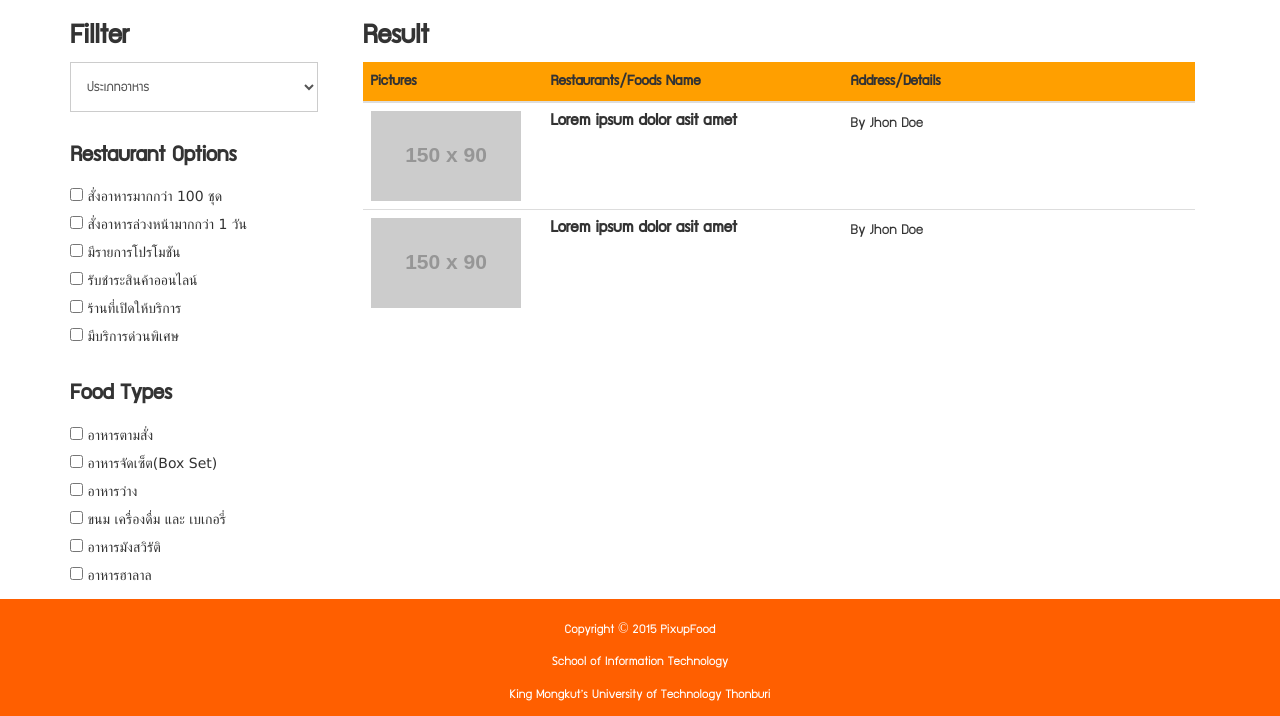
After one commit to thanareeree/pixupfood, a PHP site: page /view/search_page.php in a window 1280 px wide. The commit adds this page. Shown: the part 371-1087 px from the top of the page. Run offline with PHP 8.4, Linux system fonts and the light colour scheme; grey boxes labelled with a size stand in for pictures from a placeholder-image service; data that the repository does not hold is empty; some libraries are stand-ins or nearby versions.

Commit message:
มีหน้า search ละ

```diff
--- a/pixupfoodtest/assets/css/fresh-bootstrap-table.css
+++ b/pixupfoodtest/assets/css/fresh-bootstrap-table.css
@@ -8,6 +8,7 @@
   border-bottom: 1px solid #dddddd;
   border-collapse: collapse !important;
   border-radius: 1px;
+  font-family: 'supermarketregular';
 }
 
 .bootstrap-table .table,
@@ -380,6 +381,7 @@ div.fixed-table-scroll-outer {
   border-color: transparent;
   opacity: 0.7;
   filter: alpha(opacity=70);
+  font-family: 'supermarketregular';
 }
 .fresh-table .pagination > li > a:hover,
 .fresh-table .pagination > li > span:hover,
--- a/pixupfoodtest/assets/css/pixupfood.css
+++ b/pixupfoodtest/assets/css/pixupfood.css
@@ -1,3 +1,4 @@
+@import url("../Supermarket/stylesheet.css");
 /*
 Boxer Template
 http://www.templatemo.com/preview/templatemo_446_boxer
--- a/pixupfoodtest/assets/css/register.css
+++ b/pixupfoodtest/assets/css/register.css
@@ -15,7 +15,7 @@ and open the template in the editor.
     background-size: cover;
     background-attachment: fixed;
     color: #fff;
-    font-style: 'supermarketregular';
+    font-family: 'supermarketregular';
     margin-top: 70px
 }
 #cus_register h1
--- /dev/null
+++ b/pixupfoodtest/assets/css/search_page.css
@@ -0,0 +1,146 @@
+@import url("../..//assets/Supermarket/stylesheet.css");
+/*
+To change this license header, choose License Headers in Project Properties.
+To change this template file, choose Tools | Templates
+and open the template in the editor.
+*/
+/*
+    Created on : 28-Aug-2015, 00:22:48
+    Author     : Tanawat
+*/
+
+/* start search_page */
+#search_page
+{
+    background: url('../images/food-vacation-boats-lunch.jpg') no-repeat;
+    background-size: cover;
+    background-attachment: fixed;
+    color: #fff;
+    font-family: 'supermarketregular';
+    margin-top: 70px;
+    height: 300px;
+}
+#search_page text-center
+{
+    text-align: center;
+}
+#search_page h1
+{
+    font-size: 65pt;
+    margin-top: 35px;
+}
+#search_page h2
+{
+    padding-bottom: 10px;
+}
+#search_page h3
+{
+    margin-bottom: 0px;
+}
+#search_page p
+{
+    margin-top: 0px;
+}
+#search_page address
+{
+    padding-top: 20px;
+}
+#search_page address .fa
+{
+    background: #28a7e9;
+    border-radius: 50%;
+    width: 40px;
+    height: 40px;
+    line-height: 40px;
+    text-align: center;
+    margin-top: 6px;
+    margin-right: 10px;
+}
+#search_page .contact-form
+{
+    padding-top: 40px;
+}
+#search_page .form-control
+{
+    border: none;
+    border-radius: 0px;
+    box-shadow: none;
+    font-family: 'supermarketregular';
+}
+#search_page input
+{
+    font-family: 'supermarketregular';
+    height: 50px;
+}
+#search_page select
+{
+    height: 50px;
+}
+#search_page input[type="submit"]
+{
+    background: #28a7e9;
+    color: #fff;
+    font-weight: bold;
+    transition: all 0.3s ease;
+}
+#search_page input[type="submit"]:hover {
+    background: #107DB6;
+}
+#search_page .overlay
+{
+    width: 100%;
+    background: rgba(0, 0, 0, 0.4);
+}
+#search_page .container
+{
+    padding-bottom: 50px;
+}
+/* end search_page */
+
+
+/* start search_page_body */
+#search_page_body
+{
+    font-family: 'supermarketregular';
+}
+#search_page_body .outcontainner
+{
+    margin: 5px 50px 5px 50px;
+    padding: 10px 15px 5px 15px;
+}
+#search_page_body p
+{
+    margin-bottom: 10px;
+}
+#search_page_body .form-control
+{
+    border-color: #ccc;
+    border-radius: 0px;
+    box-shadow: none;
+    font-family: 'supermarketregular';
+    margin-bottom: 10px;
+}
+#search_page_body input[type="checkbox"]
+{
+    font-family: 'supermarketregular';
+    margin: 10px 0 5px 0;
+}
+#search_page_body select
+{
+    height: 50px;
+}
+#search_page_body .ingroup
+{
+    height: 50px;
+}
+#search_page_body input[type="submit"]
+{
+    background: #28a7e9;
+    color: #fff;
+    font-weight: bold;
+    transition: all 0.3s ease;
+}
+#search_page_body input[type="submit"]:hover {
+    background: #107DB6;
+}
+/* end search_page_body */
--- a/pixupfoodtest/assets/css/style.css
+++ b/pixupfoodtest/assets/css/style.css
@@ -1,4 +1,4 @@
-@import url("../Supermarket/stylesheet.css");
+@import url("../..//assets/Supermarket/stylesheet.css");
 
 /*
 Boxer Template
--- a/pixupfoodtest/assets/css/supermarket/stylesheet.css
+++ b/pixupfoodtest/assets/css/supermarket/stylesheet.css
@@ -1,5 +1,5 @@
 @font-face {
-	font-family: 'supermarket';
+	font-family: 'supermarketregular';
 	src: url('supermarket-webfont.eot');
 	src: url('supermarket-webfont.eot?#iefix') format('embedded-opentype'),
 		url('supermarket-webfont.woff') format('woff'),
--- a/pixupfoodtest/view/cus_customer_profile.php
+++ b/pixupfoodtest/view/cus_customer_profile.php
@@ -177,14 +177,14 @@ include '../dbconn.php';
                                 <a href="#history" data-toggle="tab" id="navhistory">
                                     <img class="img-responsive imgsize" src="../assets/images/profile/menu_list/orderhis_b_c.png" title="ประวัติการสั่งซื้อ" onmouseover="this.src = '../assets/images/profile/menu_list/orderhis_a_c.png';"
                                          onmouseout="this.src = '../assets/images/profile/menu_list/orderhis_b_c.png';" style="margin: 0 0 0 20px">
-                                    <p class="elt">ประวัติการสั่งซ้อ</p>
+                                    <p class="elt" style="margin:0">ประวัติการสั่งซ้อ</p>
                                 </a>
                             </div>
                             <div class="col-md-2 templatemo-box fadeInUp">
                                 <a href="#shipadd" data-toggle="tab" id="navshipadd">
                                     <img class="img-responsive imgsize" src="../assets/images/profile/menu_list/shipadd_b_c.png" title="ที่อยู่การจัดส่ง" onmouseover="this.src = '../assets/images/profile/menu_list/shipadd_a_c.png';"
                                          onmouseout="this.src = '../assets/images/profile/menu_list/shipadd_b_c.png';" style="margin: 0 0 0 15px">
-                                    <p class="elt">ที่อยู่การจัดส่ง</p>
+                                    <p class="elt" style="margin:0">ที่อยู่การจัดส่ง</p>
                                 </a>
                             </div>
                         </div>
--- /dev/null
+++ b/pixupfoodtest/view/search_page.php
@@ -0,0 +1,336 @@
+<?php
+session_start();
+include '../dbconn.php';
+?>
+
+
+
+
+<html >
+    <head>
+        <!--
+        Boxer Template
+        http://www.templatemo.com/preview/templatemo_446_boxer
+        -->
+        <meta  charset="utf-8" />
+        <title>PixupFood - The Original Food Delivery</title>
+        <meta http-equiv="X-UA-Compatible" content="IE=Edge">
+        <meta name="viewport" content="width=device-width, initial-scale=1">
+        <meta name="keywords" content="">
+        <meta name="description" content="">
+
+        <!-- animate css -->
+        <link rel="stylesheet" href="../assets/css/animate.min.css">
+        <!-- bootstrap css -->
+        <link rel="stylesheet" href="../assets/bootstrap/css/bootstrap.min.css">
+        <link rel="stylesheet" href="../assets/bootstrap/css/bootstrap.css">
+
+
+        <!-- custom css -->
+        <link rel="stylesheet" href="../assets/css/fresh-bootstrap-table.css">
+        <link rel="stylesheet" href="../assets/css/search_page.css">
+        <link rel="stylesheet" href="../assets/css/style.css">
+        <link rel="stylesheet" href="../assets/css/search.css">
+        <link rel="stylesheet" href="../assets/css/slide2.css">
+        <link rel="stylesheet" type="text/css" href="../assets/css/simple-sidebar.css" />
+        <link rel="stylesheet" href="https://maxcdn.bootstrapcdn.com/font-awesome/4.4.0/css/font-awesome.min.css">
+
+    </head>
+    <body>
+        <!-- start preloader -->
+        <div class="preloader">
+            <div class="loader"></div>
+        </div>
+        <!-- end preloader -->
+        <!-- start navigation -->
+        <nav class="navbar navbar-default navbar-fixed-top templatemo-nav" role="navigation">
+            <div class="navbar-header" style="padding-left:10px;">
+                <a href="#menu-toggle" id="menu-toggle" >
+                    <img src="../assets/images/bar/menu.png" width="50" height="50" style="margin-top:8px;"/>
+                </a>
+            </div>
+            <div id="wrapper" class="toggled menubox">
+                <div id="sidebar-wrapper">
+                    <ul style="padding-left:0;font-weight:bold;">
+                        <li><a href="#home">Home</a></li>
+                        <li><a href="#feature">Features</a></li>
+                        <li><a href="#pricing">Pricing</a></li>
+                        <li><a href="#download">Download</a></li>
+                        <li><a href="#contact">Contact</a></li>
+                    </ul>
+                </div>
+            </div>
+            <div class="container" style="margin-left:100px;margin-right:40px;height:70px;width:auto;">
+                <div class="navbar-header">
+                    <button class="navbar-toggle" data-toggle="collapse" data-target=".navbar-collapse">
+                        <span class="icon icon-bar"></span>
+                    </button>
+                    <a href="index.php" style="color:rgba(255,127,0,1)" class="navbar-brand">Pixup</a>
+                    <a href="index.php" class="navbar-brand" style="color:black;padding-left: 0px;">Food</a>
+                    <div class="col-md-4" style="margin:7px 0 0 15%;">
+                        <div id="custom-search-input">
+                            <div class="input-group col-md-12">
+                                <input type="text" class="form-control input-lg" placeholder="Search.." />
+                                <span class="input-group-btn">
+                                    <button class="btn btn-info btn-lg" type="button">
+                                        <i class="glyphicon glyphicon-search"></i>
+                                    </button>
+                                </span>
+                            </div>
+                        </div>
+                    </div>
+                    <ul class="nav navbar-nav navbar-right text-uppercase">
+                        <li><a href="#contact"><?= (!isset($_SESSION["islogin"])) ? 'No Session' : $_SESSION["userdata"]["firstName"] ?></a></li>
+                        <li class="dropdown">
+                            <a href="login.php" class="dropdown-toggle" data-toggle="dropdown" aria-haspopup="true" aria-expanded="false">
+                                <img src="../assets/images/bar/user.png" style="width:40px;height:40px;"/>
+                            </a>
+                            <ul class="dropdown-menu" style="padding: 0px">
+                                <li>
+                                    <div class="middlePage" style="width:550px; height:200px">
+                                        <div class="panel panel-info">
+                                            <div class="panel-heading">
+                                                <h3 class="panel-title">Already Account? >> Sign In or Sign Up here</h3>
+                                            </div>
+                                            <div class="panel-body">
+                                                <div class="row">
+                                                    <div class="col-md-5" >
+                                                        <div class="row">
+                                                            <div class="col-md-12">
+                                                                <p class="text-uppercase" style="text-align: center;font-size: 20pt;">sign up here</p>
+                                                            </div>
+                                                        </div>
+                                                        <div class="row">
+                                                            <div class="col-md-5" style="margin-left: 20px">
+                                                                <a href="cus_register.php">
+                                                                    <img src="../assets/images/bar/userl.png" style="width:60px; height:60px;margin-top: 10px;">
+                                                                </a>
+                                                                <a href="cus_register.php">
+                                                                    <p style="font-weight:bold"> CUSTOMERS </p>
+                                                                </a>
+                                                            </div>
+                                                            <div class="col-md-5">
+                                                                <a href="res_register.php">
+                                                                    <img src="../assets/images/bar/restaurant.png" style="width:60px; height:60px;margin-top: 10px;">
+                                                                </a>
+                                                                <a href="res_register.php">
+                                                                    <p style="font-weight:bold"> RESTAURANTS </p>
+                                                                </a>
+                                                            </div>
+                                                            <div class="col-md-1"></div>
+                                                        </div>
+                                                    </div>
+
+                                                    <div class="col-md-7" style="border-left:1px solid #ccc;height:160px">
+                                                        <form class="form-horizontal">
+                                                            <fieldset>
+                                                                <input id="textinput" name="textinput" type="text" placeholder="Enter User Name" class="form-control input-md">
+                                                                <input id="textinput" name="textinput" type="text" placeholder="Enter Password" class="form-control input-md" style="margin: 10px 0 5px 0">
+                                                                <div class="spacing"><input type="checkbox" name="checkboxes" id="checkboxes-0" value="1"><small> Remember me</small></div>
+                                                                <div class="spacing spacing-height"><a href="#"><p style="font-size: 16px">Forgot Password?</p></a><br/></div>
+                                                                <button id="signinbutton" name="siginbutton" class="btn btn-info btn-sm pull-right">Sign In</button>
+                                                            </fieldset>
+                                                        </form>
+                                                    </div>
+                                                </div>
+                                            </div>
+                                        </div>
+                                    </div>
+
+                                </li>
+                            </ul>
+                        </li>
+                    </ul>
+                </div>
+            </div>
+        </nav>
+        <!-- end navigation -->
+        <!-- start register -->
+        <section id="search_page">
+            <div class="overlay">
+                <div class="container text-center">
+                    <h1>PIXUPFOOD</h1>
+                    <h4>Search Food & Restaurant That You Want</h4>
+                    <div class="row">
+                        <div class="col-md-2"></div>
+                        <div class="col-md-8">
+                            <div id="custom-search-input">
+                                <div class="input-group col-md-12">
+                                    <input type="text" class="form-control input-lg" placeholder="Search.." />
+                                    <span class="input-group-btn">
+                                        <button class="btn btn-info btn-lg" type="button">
+                                            <i class="glyphicon glyphicon-search"></i>
+                                        </button>
+                                    </span>
+                                </div>
+                            </div>
+                        </div>
+                        <div class="col-md-2"></div>
+                    </div>
+                </div>
+            </div>
+        </section>
+
+        <section id="search_page_body">
+            <div class="container">
+                <div class="row">
+                    <div class="col-md-3">
+                        <h2>Fillter</h2>
+                        <div class="col-md-12" style="padding-left:0px;">
+                            <select class="form-control prolist" id="plan">
+                                <option value="Type">ประเภทอาหาร</option>
+                                <option value="North">อาหารเหนือ</option>
+                                <option value="EastNorth">อาหารอีสาน</option>
+                                <option value="South">อาหารใต้</option>
+                                <option value="Carte">อาหารตามสั่งทั่วไป</option>
+                                <option value="Dessert">ขนมหวาน</option>
+                                <option value="Bakery">เบเกอรี่</option>
+                            </select>
+                        </div>
+                        <div class="col-md-12" style="padding-left:0px;">
+                            <h3>Restaurant Options</h3>
+                            <form action="">
+                                <input type="checkbox" name="sex" value="male">&nbsp;สั่งอาหารมากกว่า 100 ชุด<br>
+                                <input type="checkbox" name="sex" value="female">&nbsp;สั่งอาหารล่วงหน้ามากกว่า 1 วัน<br>
+                                <input type="checkbox" name="sex" value="male">&nbsp;มีรายการโปรโมชัน<br>
+                                <input type="checkbox" name="sex" value="female">&nbsp;รับชำระสินค้าออนไลน์<br>
+                                <input type="checkbox" name="sex" value="male">&nbsp;ร้านที่เปิดให้บริการ<br>
+                                <input type="checkbox" name="sex" value="female">&nbsp;มีบริการด่วนพิเศษ
+                            </form>
+                        </div>
+                        <div class="col-md-12" style="padding-left:0px;">
+                            <h3>Food Types</h3>
+                            <form action="">
+                                <input type="checkbox" name="sex" value="male">&nbsp;อาหารตามสั่ง<br>
+                                <input type="checkbox" name="sex" value="female">&nbsp;อาหารจัดเซ็ต(Box Set)<br>
+                                <input type="checkbox" name="sex" value="male">&nbsp;อาหารว่าง<br>
+                                <input type="checkbox" name="sex" value="female">&nbsp;ขนม เครื่องดื่ม และ เบเกอรี่<br>
+                                <input type="checkbox" name="sex" value="male">&nbsp;อาหารมังสวิรัติ<br>
+                                <input type="checkbox" name="sex" value="female">&nbsp;อาหารฮาลาล
+                            </form>
+                        </div>
+                    </div>
+                    <div class="col-md-9">
+                        <h2>Result</h2>
+                        <div class="col-md-12" style="padding-left:0px;">
+                            <div class="content2" style="padding-bottom:15px">
+                                <div class="fresh-table" style="font-family: 'supermarketregular';">
+                                    <table id="fresh-table" class="table">
+                                        <thead style="background-color: #FF9F00">
+                                        <th data-field="picture"  style="width: 180px">Pictures</th>
+                                        <th data-field="rfname"  data-sortable="true" style="width: 300px">Restaurants/Foods Name</th>
+                                        <th data-field="addetail"  data-sortable="true" >Address/Details</th>
+                                        </thead>
+                                        <tbody>
+                                            <tr>
+                                                <td>
+                                                    <a class="pull-left" href="#">
+                                                        <img class="media-object" src="http://placehold.it/150x90" alt="...">
+                                                    </a>
+                                                </td>
+                                                <td>
+                                                    <h4 class="media-heading">Lorem ipsum dolor asit amet</h4>
+                                                </td>
+                                                <td>
+                                                    <p>By Jhon Doe</p>
+                                                </td>
+                                            </tr>
+                                            <tr>
+                                                <td>
+                                                    <a class="pull-left" href="#">
+                                                        <img class="media-object" src="http://placehold.it/150x90" alt="...">
+                                                    </a>
+                                                </td>
+                                                <td>
+                                                    <h4 class="media-heading">Lorem ipsum dolor asit amet</h4>
+                                                </td>
+                                                <td>
+                                                    <p>By Jhon Doe</p>
+                                                </td>
+                                            </tr>
+                                        </tbody>
+                                    </table>
+                                </div>
+                            </div>
+                        </div>
+                    </div>
+                </div>
+            </div>
+        </section>
+        <!-- end register -->
+
+        <!-- start footer -->
+        <footer>
+            <div class="container">
+                <div class="row">
+                    <p>Copyright © 2015 PixupFood</p>
+                    <p>School of Information Technology</p>
+                    <p>King Mongkut’s University of Technology Thonburi</p>
+                </div>
+            </div>
+        </footer>
+        <!-- end footer -->
+        <!-- script references -->
+        <script src="../assets/js/jquery-2.1.4.min.js"></script>
+        <script src="../assets/bootstrap/js/bootstrap.min.js"></script>
+        <script>
+            $("#menu-toggle").click(function (e) {
+                e.preventDefault();
+                $("#wrapper").toggleClass("toggled");
+            });
+        </script>
+        <script>
+            $(document).ready(function () {
+                //Handles menu drop down
+                $('.dropdown-menu').find('form').click(function (e) {
+                    e.stopPropagation();
+                });
+            });
+        </script>
+        <script type="text/javascript">
+            var $table = $('#fresh-table'),
+                    full_screen = false;
+
+            $().ready(function () {
+                $table.bootstrapTable({
+                    toolbar: ".toolbar",
+                    showRefresh: false,
+                    search: true,
+                    showToggle: true,
+                    showColumns: false,
+                    pagination: true,
+                    striped: true,
+                    pageSize: 12,
+                    pageList: [12, 25, 50, 100],
+                    formatShowingRows: function (pageFrom, pageTo, totalRows) {
+                        //do nothing here, we don't want to show the text "showing x of y from..."
+                    },
+                    formatRecordsPerPage: function (pageNumber) {
+                        return pageNumber + " rows visible";
+                    },
+                    icons: {
+                        refresh: 'fa fa-refresh',
+                        toggle: 'fa fa-th-list',
+                        columns: 'fa fa-columns',
+                        detailOpen: 'fa fa-plus-circle',
+                        detailClose: 'fa fa-minus-circle'
+                    }
+                });
+
+
+
+                $(window).resize(function () {
+                    $table.bootstrapTable('resetView');
+                });
+
+
+            });
+        </script>
+  <!--<script src="../assets/js/jquery.js"></script>-->
+
+        <script src="../assets/js/wow.min.js"></script>
+        <script src="../assets/js/jquery.singlePageNav.min.js"></script>
+        <script src="../assets/js/custom.js"></script>
+        <script src="../assets/js/jquery.al.js"></script>
+    </body>
+</html>
```
Also changed, not shown: 1 other file.
